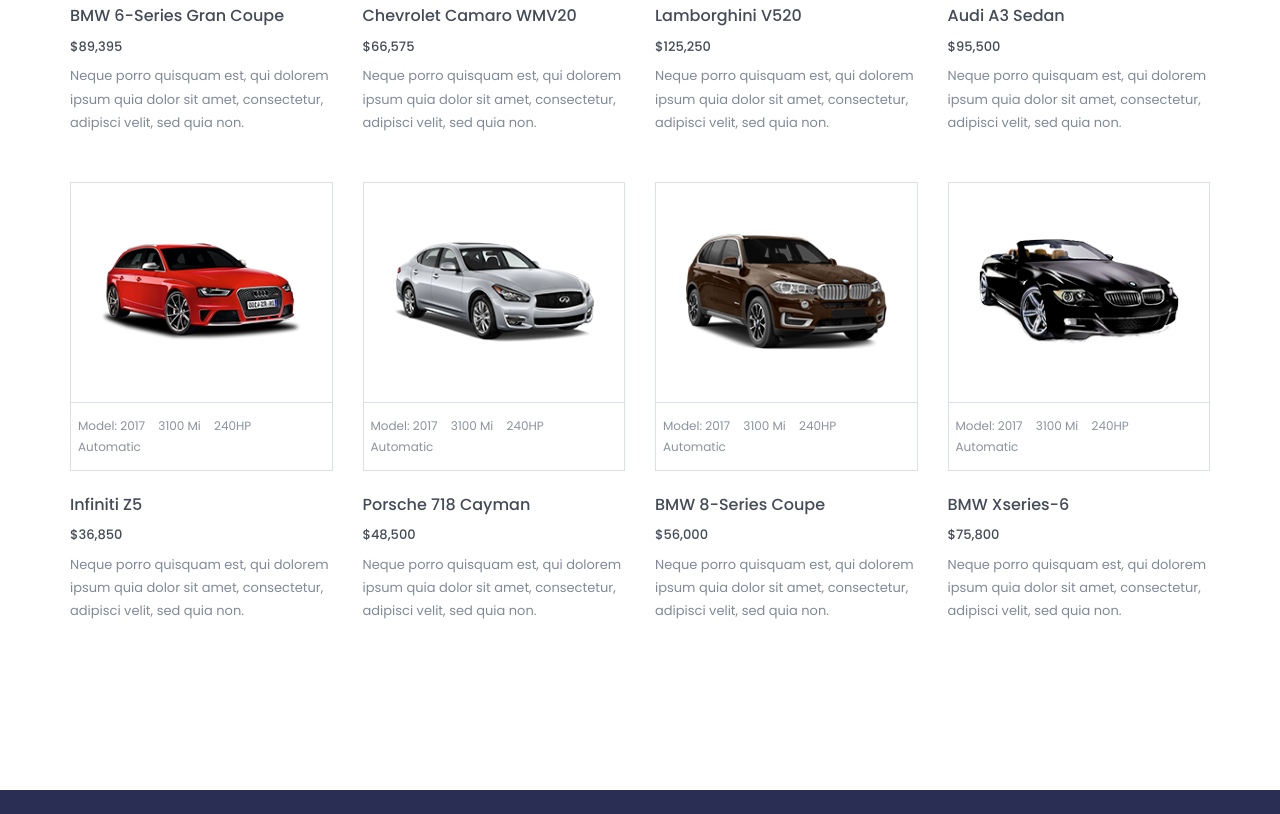
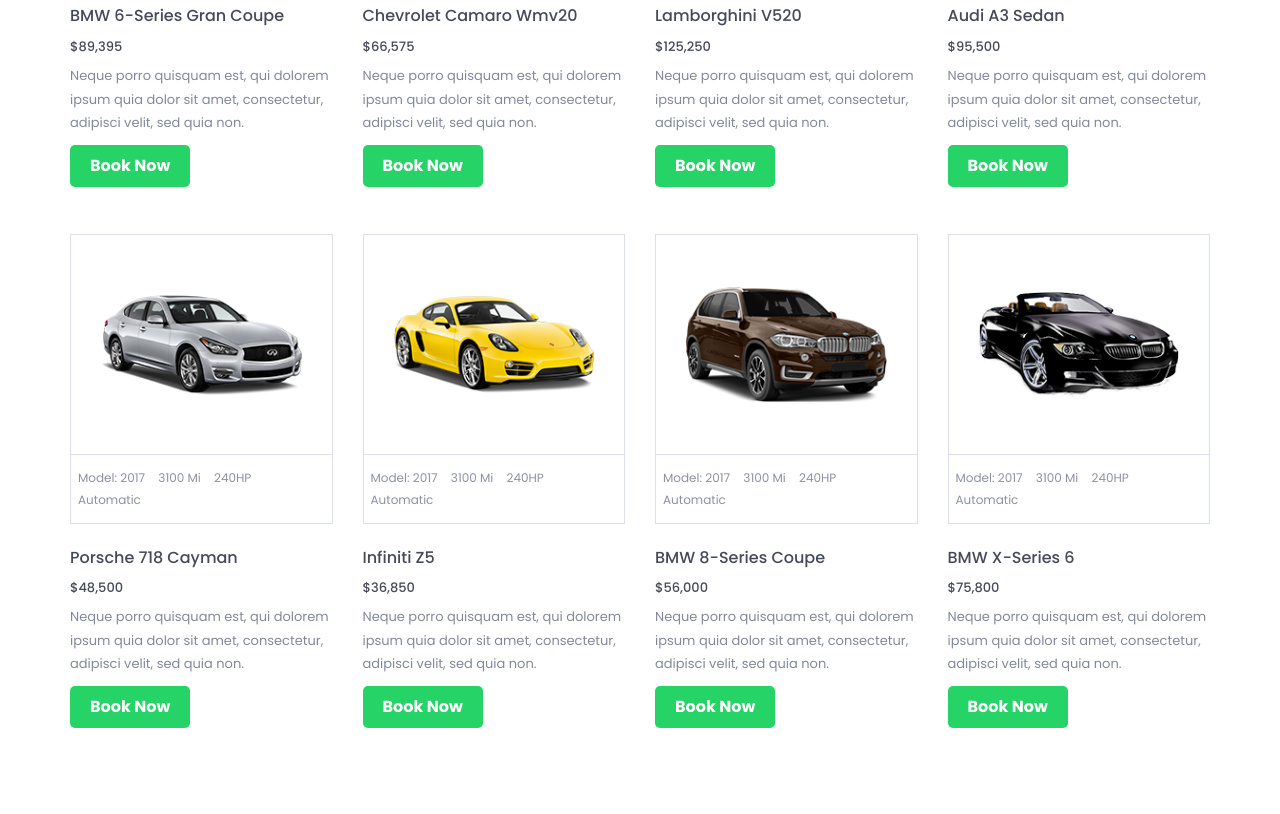
Before and after one commit to muzjr7/Dinar, a plain HTML site: page index.html in a window 1280 px wide. Shown: the part 3006-3820 px from the top of the page. Drawn offline with nearby package versions, Linux system fonts and the light colour scheme.

Commit message:
Book now

```diff
--- a/assets/css/style.css
+++ b/assets/css/style.css
@@ -710,4 +710,22 @@
     0%   {bottom:0px;}
     100%  {bottom:7px;}
 }
+.book-now-btn {
+    display: inline-block;
+    padding: 10px 20px;
+    margin-top: 10px;
+    background-color: #25d366; /* WhatsApp green */
+    color: white;
+    font-size: 16px;
+    font-weight: bold;
+    text-align: center;
+    border-radius: 5px;
+    text-decoration: none;
+    transition: background-color 0.3s ease;
+}
+
+.book-now-btn:hover {
+    background-color: #128c7e; /* Darker green on hover */
+}
+
 /*========================Thank you=================
--- a/index.html
+++ b/index.html
@@ -258,23 +258,24 @@
 		<section id="featured-cars" class="featured-cars">
 			<div class="container">
 				<div class="section-header">
-					<p>checkout <span>the</span> featured cars</p>
-					<h2>featured cars</h2>
+					<p>Checkout <span>the</span> featured cars</p>
+					<h2>Featured Cars</h2>
 				</div><!--/.section-header-->
 				<div class="featured-cars-content">
 					<div class="row">
+						<!-- Featured Car 1 -->
 						<div class="col-lg-3 col-md-4 col-sm-6">
 							<div class="single-featured-cars">
 								<div class="featured-img-box">
 									<div class="featured-cars-img">
-										<img src="assets/images/featured-cars/fc1.png" alt="cars">
+										<img src="assets/images/featured-cars/fc1.png" alt="BMW 6-series gran coupe">
 									</div>
 									<div class="featured-model-info">
 										<p>
-											model: 2017
-											<span class="featured-mi-span"> 3100 mi</span>
-											<span class="featured-hp-span"> 240HP</span>
-											 automatic
+											Model: 2017
+											<span class="featured-mi-span">3100 mi</span>
+											<span class="featured-hp-span">240HP</span>
+											Automatic
 										</p>
 									</div>
 								</div>
@@ -284,184 +285,200 @@
 									<p>
 										Neque porro quisquam est, qui dolorem ipsum quia dolor sit amet, consectetur, adipisci velit, sed quia non.
 									</p>
+									<a href="https://wa.me/971544556030?text=I%20would%20like%20to%20book%20the%20BMW%206-series%20gran%20coupe" class="book-now-btn" target="_blank">Book Now</a>
 								</div>
 							</div>
 						</div>
+						<!-- Featured Car 2 -->
 						<div class="col-lg-3 col-md-4 col-sm-6">
 							<div class="single-featured-cars">
 								<div class="featured-img-box">
 									<div class="featured-cars-img">
-										<img src="assets/images/featured-cars/fc2.png" alt="cars">
+										<img src="assets/images/featured-cars/fc2.png" alt="Chevrolet Camaro wmv20">
 									</div>
 									<div class="featured-model-info">
 										<p>
-											model: 2017
-											<span class="featured-mi-span"> 3100 mi</span>
-											<span class="featured-hp-span"> 240HP</span>
-											 automatic
+											Model: 2017
+											<span class="featured-mi-span">3100 mi</span>
+											<span class="featured-hp-span">240HP</span>
+											Automatic
 										</p>
 									</div>
 								</div>
 								<div class="featured-cars-txt">
-									<h2><a href="#">chevrolet camaro <span>wmv20</span></a></h2>
+									<h2><a href="#">Chevrolet Camaro wmv20</a></h2>
 									<h3>$66,575</h3>
 									<p>
 										Neque porro quisquam est, qui dolorem ipsum quia dolor sit amet, consectetur, adipisci velit, sed quia non.
 									</p>
+									<a href="https://wa.me/971544556030?text=I%20would%20like%20to%20book%20the%20Chevrolet%20Camaro%20wmv20" class="book-now-btn" target="_blank">Book Now</a>
 								</div>
 							</div>
 						</div>
+						<!-- Featured Car 3 -->
 						<div class="col-lg-3 col-md-4 col-sm-6">
 							<div class="single-featured-cars">
 								<div class="featured-img-box">
 									<div class="featured-cars-img">
-										<img src="assets/images/featured-cars/fc3.png" alt="cars">
+										<img src="assets/images/featured-cars/fc3.png" alt="Lamborghini v520">
 									</div>
 									<div class="featured-model-info">
 										<p>
-											model: 2017
-											<span class="featured-mi-span"> 3100 mi</span>
-											<span class="featured-hp-span"> 240HP</span>
-											 automatic
+											Model: 2017
+											<span class="featured-mi-span">3100 mi</span>
+											<span class="featured-hp-span">240HP</span>
+											Automatic
 										</p>
 									</div>
 								</div>
 								<div class="featured-cars-txt">
-									<h2><a href="#">lamborghini <span>v520</span></a></h2>
+									<h2><a href="#">Lamborghini v520</a></h2>
 									<h3>$125,250</h3>
 									<p>
 										Neque porro quisquam est, qui dolorem ipsum quia dolor sit amet, consectetur, adipisci velit, sed quia non.
 									</p>
+									<a href="https://wa.me/971544556030?text=I%20would%20like%20to%20book%20the%20Lamborghini%20v520" class="book-now-btn" target="_blank">Book Now</a>
 								</div>
 							</div>
 						</div>
+						<!-- Featured Car 4 -->
 						<div class="col-lg-3 col-md-4 col-sm-6">
 							<div class="single-featured-cars">
 								<div class="featured-img-box">
 									<div class="featured-cars-img">
-										<img src="assets/images/featured-cars/fc4.png" alt="cars">
+										<img src="assets/images/featured-cars/fc4.png" alt="Audi A3 Sedan">
 									</div>
 									<div class="featured-model-info">
 										<p>
-											model: 2017
-											<span class="featured-mi-span"> 3100 mi</span>
-											<span class="featured-hp-span"> 240HP</span>
-											 automatic
+											Model: 2017
+											<span class="featured-mi-span">3100 mi</span>
+											<span class="featured-hp-span">240HP</span>
+											Automatic
 										</p>
 									</div>
 								</div>
 								<div class="featured-cars-txt">
-									<h2><a href="#">audi <span> a3</span> sedan</a></h2>
+									<h2><a href="#">Audi A3 Sedan</a></h2>
 									<h3>$95,500</h3>
 									<p>
 										Neque porro quisquam est, qui dolorem ipsum quia dolor sit amet, consectetur, adipisci velit, sed quia non.
 									</p>
+									<a href="https://wa.me/971544556030?text=I%20would%20like%20to%20book%20the%20Audi%20A3%20Sedan" class="book-now-btn" target="_blank">Book Now</a>
 								</div>
 							</div>
 						</div>
 					</div>
 					<div class="row">
+						<!-- Featured Car 5 -->
 						<div class="col-lg-3 col-md-4 col-sm-6">
 							<div class="single-featured-cars">
 								<div class="featured-img-box">
 									<div class="featured-cars-img">
-										<img src="assets/images/featured-cars/fc4.png" alt="cars">
+										<img src="assets/images/featured-cars/fc5.png" alt="Porsche 718 Cayman">
 									</div>
 									<div class="featured-model-info">
 										<p>
-											model: 2017
-											<span class="featured-mi-span"> 3100 mi</span>
-											<span class="featured-hp-span"> 240HP</span>
-											 automatic
+											Model: 2017
+											<span class="featured-mi-span">3100 mi</span>
+											<span class="featured-hp-span">240HP</span>
+											Automatic
 										</p>
 									</div>
 								</div>
 								<div class="featured-cars-txt">
-									<h2><a href="#">infiniti <span>z5</span></a></h2>
+									<h2><a href="#">Porsche 718 Cayman</a></h2>
+									<h3>$48,500</h3>
+									<p>
+										Neque porro quisquam est, qui dolorem ipsum quia dolor sit amet, consectetur, adipisci velit, sed quia non.
+									</p>
+									<a href="https://wa.me/971544556030?text=I%20would%20like%20to%20book%20the%20Porsche%20718%20Cayman" class="book-now-btn" target="_blank">Book Now</a>
+								</div>
+							</div>
+						</div>
+						<!-- Featured Car 6 -->
+						<div class="col-lg-3 col-md-4 col-sm-6">
+							<div class="single-featured-cars">
+								<div class="featured-img-box">
+									<div class="featured-cars-img">
+										<img src="assets/images/featured-cars/fc6.png" alt="Infiniti Z5">
+									</div>
+									<div class="featured-model-info">
+										<p>
+											Model: 2017
+											<span class="featured-mi-span">3100 mi</span>
+											<span class="featured-hp-span">240HP</span>
+											Automatic
+										</p>
+									</div>
+								</div>
+								<div class="featured-cars-txt">
+									<h2><a href="#">Infiniti Z5</a></h2>
 									<h3>$36,850</h3>
 									<p>
 										Neque porro quisquam est, qui dolorem ipsum quia dolor sit amet, consectetur, adipisci velit, sed quia non.
 									</p>
+									<a href="https://wa.me/971544556030?text=I%20would%20like%20to%20book%20the%20Infiniti%20Z5" class="book-now-btn" target="_blank">Book Now</a>
 								</div>
 							</div>
 						</div>
+						<!-- Featured Car 7 -->
 						<div class="col-lg-3 col-md-4 col-sm-6">
 							<div class="single-featured-cars">
 								<div class="featured-img-box">
 									<div class="featured-cars-img">
-										<img src="assets/images/featured-cars/fc5.png" alt="cars">
+										<img src="assets/images/featured-cars/fc7.png" alt="BMW 8-series Coupe">
 									</div>
 									<div class="featured-model-info">
 										<p>
-											model: 2017
-											<span class="featured-mi-span"> 3100 mi</span>
-											<span class="featured-hp-span"> 240HP</span>
-											 automatic
+											Model: 2017
+											<span class="featured-mi-span">3100 mi</span>
+											<span class="featured-hp-span">240HP</span>
+											Automatic
 										</p>
 									</div>
 								</div>
 								<div class="featured-cars-txt">
-									<h2><a href="#">porsche <span>718</span> cayman</a></h2>
-									<h3>$48,500</h3>
+									<h2><a href="#">BMW 8-series Coupe</a></h2>
+									<h3>$56,000</h3>
 									<p>
 										Neque porro quisquam est, qui dolorem ipsum quia dolor sit amet, consectetur, adipisci velit, sed quia non.
 									</p>
+									<a href="https://wa.me/971544556030?text=I%20would%20like%20to%20book%20the%20BMW%208-series%20Coupe" class="book-now-btn" target="_blank">Book Now</a>
 								</div>
 							</div>
 						</div>
+						<!-- Featured Car 8 -->
 						<div class="col-lg-3 col-md-4 col-sm-6">
 							<div class="single-featured-cars">
 								<div class="featured-img-box">
 									<div class="featured-cars-img">
-										<img src="assets/images/featured-cars/fc7.png" alt="cars">
+										<img src="assets/images/featured-cars/fc8.png" alt="BMW X-series 6">
 									</div>
 									<div class="featured-model-info">
 										<p>
-											model: 2017
-											<span class="featured-mi-span"> 3100 mi</span>
-											<span class="featured-hp-span"> 240HP</span>
-											 automatic
+											Model: 2017
+											<span class="featured-mi-span">3100 mi</span>
+											<span class="featured-hp-span">240HP</span>
+											Automatic
 										</p>
 									</div>
 								</div>
 								<div class="featured-cars-txt">
-									<h2><a href="#"><span>bmw 8-</span>series coupe</a></h2>
-									<h3>$56,000</h3>
-									<p>
-										Neque porro quisquam est, qui dolorem ipsum quia dolor sit amet, consectetur, adipisci velit, sed quia non.
-									</p>
-								</div>
-							</div>
-						</div>
-						<div class="col-lg-3 col-md-4 col-sm-6">
-							<div class="single-featured-cars">
-								<div class="featured-img-box">
-									<div class="featured-cars-img">
-										<img src="assets/images/featured-cars/fc8.png" alt="cars">
-									</div>
-									<div class="featured-model-info">
-										<p>
-											model: 2017
-											<span class="featured-mi-span"> 3100 mi</span>
-											<span class="featured-hp-span"> 240HP</span>
-											 automatic
-										</p>
-									</div>
-								</div>
-								<div class="featured-cars-txt">
-									<h2><a href="#">BMW <span> x</span>series-6</a></h2>
+									<h2><a href="#">BMW X-series 6</a></h2>
 									<h3>$75,800</h3>
 									<p>
 										Neque porro quisquam est, qui dolorem ipsum quia dolor sit amet, consectetur, adipisci velit, sed quia non.
 									</p>
+									<a href="https://wa.me/971544556030?text=I%20would%20like%20to%20book%20the%20BMW%20X-series%206" class="book-now-btn" target="_blank">Book Now</a>
 								</div>
 							</div>
 						</div>
 					</div>
 				</div>
 			</div><!--/.container-->
+		</section>
 
-		</section><!--/.featured-cars-->
+		<!--/.featured-cars-->
 		<!--featured-cars end -->
 
 
```
